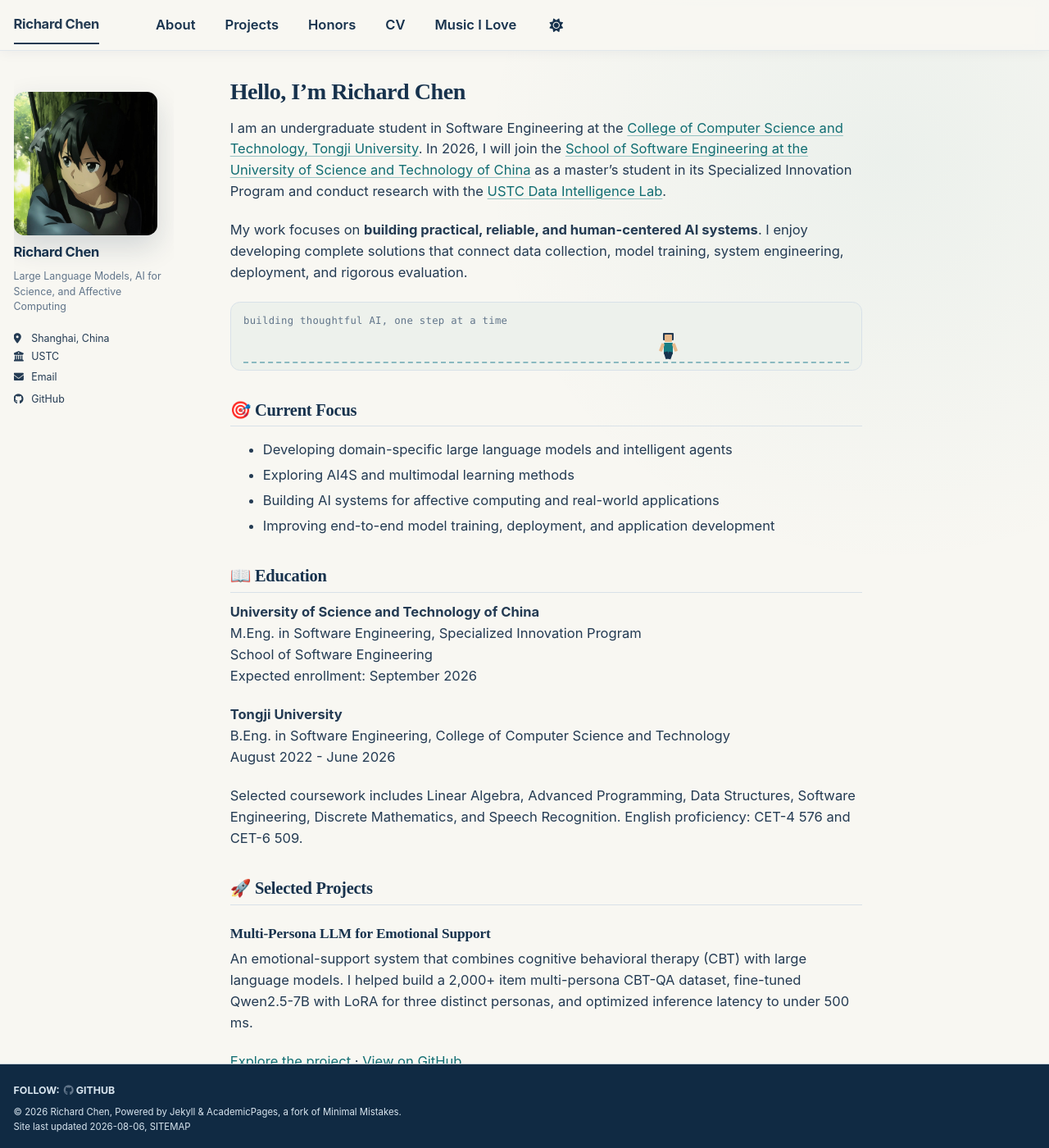
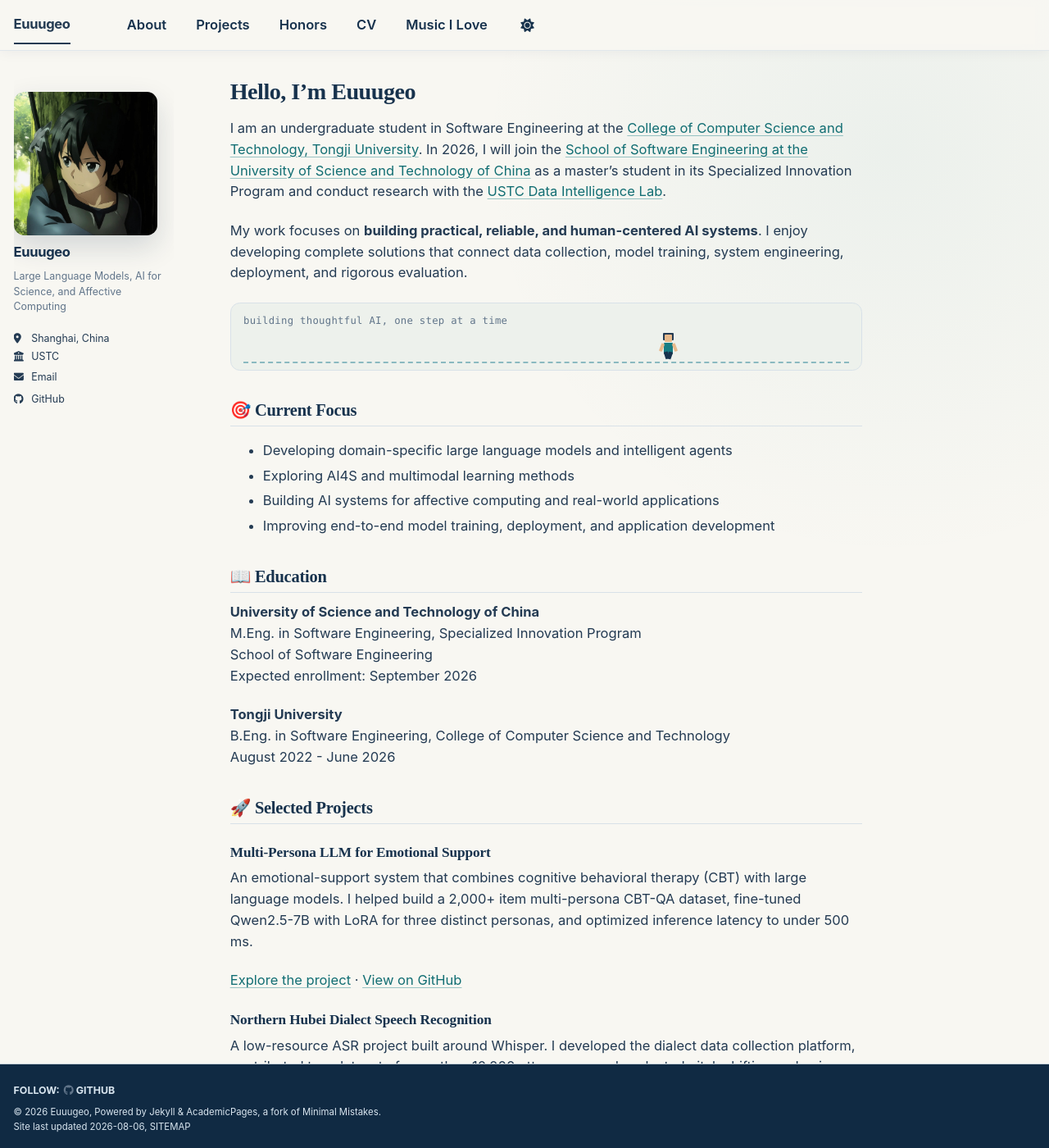
Before and after one commit to Euuugeo/Euuugeo.github.io, a Jekyll site: the page built from _pages/about.md, in a window 1280 px wide and 1400 px high. Shown: the whole window at 82% size. Built offline with Jekyll 4.4.1, drawn with Linux system fonts in a browser that asks for light colours; a style sheet for code colours, icons or effects is not loaded.

Commit message:
Update site name to Euuugeo

```diff
--- a/_config.yml
+++ b/_config.yml
@@ -9,10 +9,10 @@
 # Basic Site Settings
 locale                   : "en-US"
 site_theme               : "air" # Customized in _sass/custom.scss
-title                    : "Richard Chen"
+title                    : "Euuugeo"
 title_separator          : "-"
-name                     : &name "Richard Chen"
-description              : &description "Richard Chen's academic portfolio: large language models, AI for Science, and affective computing"
+name                     : &name "Euuugeo"
+description              : &description "Euuugeo's academic portfolio: large language models, AI for Science, and affective computing"
 url                      : https://Euuugeo.github.io # The base hostname & protocol for your site e.g. "https://[your GitHub username].github.io",
                                                            # or if you already have some other page hosted on Github then use "https://[your GitHub username].github.io/[Your Repo Name]"
 baseurl                  : "" # the subpath of your site, e.g. "/blog"
@@ -24,7 +24,7 @@ repository               : "Euuugeo/Euuugeo.github.io"
 author:
   # Biographic information
   avatar           : "eugeo.jpg"
-  name             : "Richard Chen"
+  name             : "Euuugeo"
   pronouns         : # example: "she/her"
   bio              : "Large Language Models, AI for Science, and Affective Computing"
   location         : "Shanghai, China"
@@ -144,12 +144,12 @@ facebook:
   app_id                 :
   publisher              :
 og_image                 : "eugeo.jpg" # Social media default site image
-og_description           : "Academic portfolio of Richard Chen" # Social media default site image description
+og_description           : "Academic portfolio of Euuugeo" # Social media default site image description
 # For specifying social profiles
 # - https://developers.google.com/structured-data/customize/social-profiles
 social:
   type                   : Person
-  name                   : "Richard Chen"
+  name                   : "Euuugeo"
   links:
     - "https://github.com/Euuugeo"
 
--- a/_pages/about.md
+++ b/_pages/about.md
@@ -1,6 +1,6 @@
 ---
 permalink: /
-title: "Hello, I'm Richard Chen"
+title: "Hello, I'm Euuugeo"
 author_profile: true
 redirect_from:
   - /about/
@@ -45,8 +45,6 @@ Expected enrollment: September 2026
 B.Eng. in Software Engineering, College of Computer Science and Technology<br>
 August 2022 - June 2026
 
-Selected coursework includes Linear Algebra, Advanced Programming, Data Structures, Software Engineering, Discrete Mathematics, and Speech Recognition. English proficiency: CET-4 576 and CET-6 509.
-
 ## 🚀 Selected Projects
 
 ### Multi-Persona LLM for Emotional Support
```
